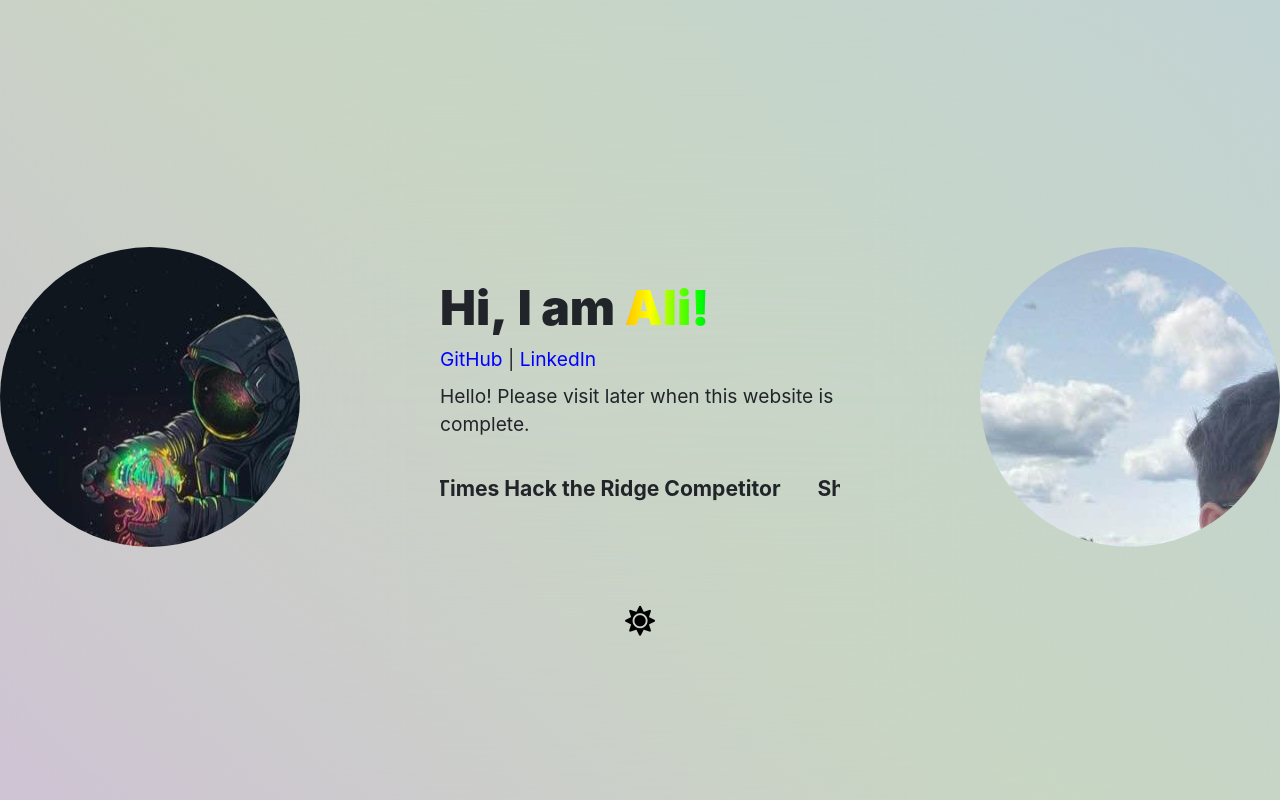
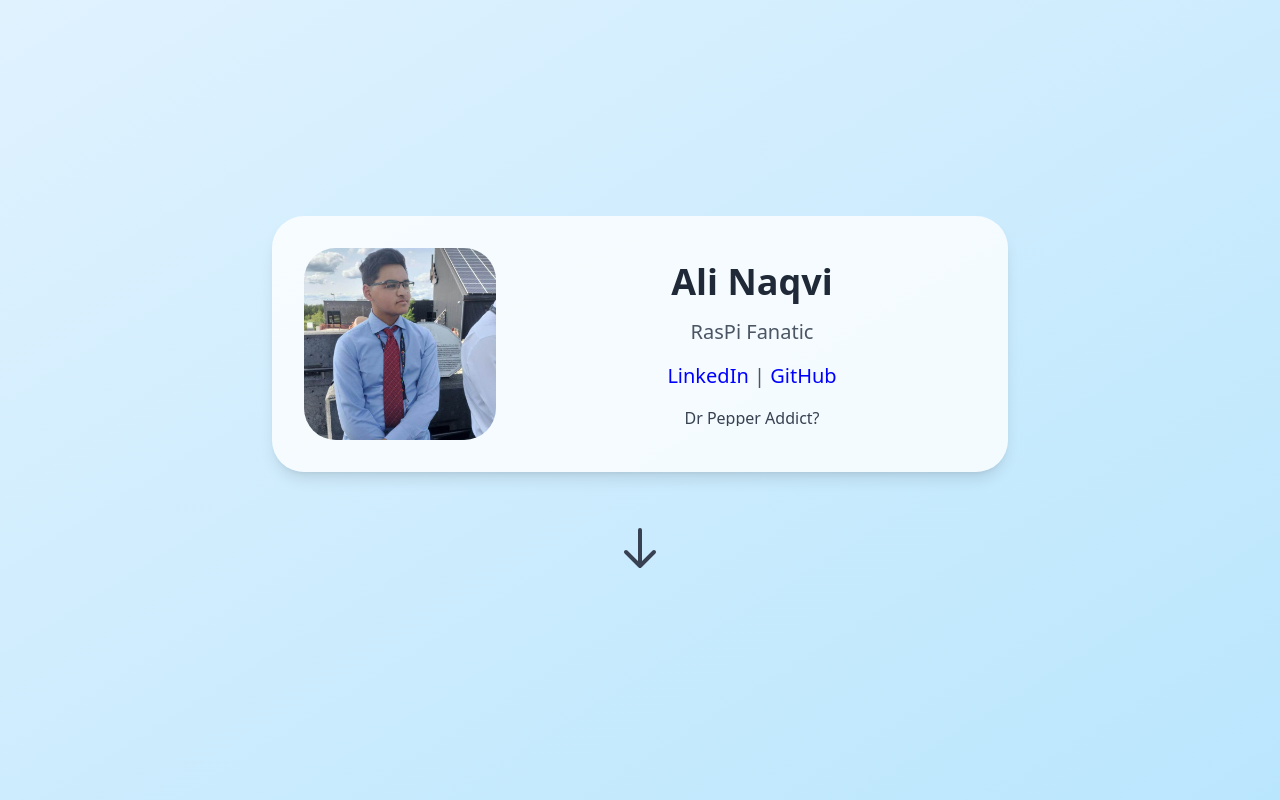
Before and after one commit to anaqvi02/anaqvi02.github.io, a plain HTML site: page index.html in a window 1280 px wide. Drawn offline with nearby package versions, Linux system fonts and the light colour scheme; a web font is replaced by a local one.

Commit message:
Looks nice?
???

```diff
--- a/index.html
+++ b/index.html
@@ -3,137 +3,90 @@
 <head>
     <meta charset="UTF-8">
     <meta name="viewport" content="width=device-width, initial-scale=1.0">
-    <meta name="description" content="Ali's Stuff">
-    <title>Ali's Bio</title>
-    <link href="style.css" rel="stylesheet">
-    <!-- Bootstrap CSS -->
-    <link href="https://stackpath.bootstrapcdn.com/bootstrap/4.5.2/css/bootstrap.min.css" rel="stylesheet">
-    <link rel="stylesheet" href="https://cdnjs.cloudflare.com/ajax/libs/font-awesome/5.15.3/css/all.min.css">
-    <!-- Custom CSS -->
-    <link rel="apple-touch-icon" sizes="180x180" href="Static/apple-touch-icon.png">
-    <link rel="icon" type="image/png" sizes="32x32" href="Static/favicon-32x32.png">
-    <link rel="icon" type="image/png" sizes="16x16" href="Static/favicon-16x16.png">
-    <link rel="manifest" href="site.webmanifest">
-
-    <link href="https://fonts.cdnfonts.com/css/sf-pro-display" rel="stylesheet">
+    <title>Ali Naqvi's Landing Page</title>
+    <script src="https://cdn.tailwindcss.com"></script>
+    <script>
+        tailwind.config = {
+            theme: {
+                extend: {
+                    colors: {
+                        'gradient-start': '#e0f2fe',
+                        'gradient-end': '#bae6fd',
+                    },
+                },
+            },
+        }
+    </script>
+    <style>
+        .carousel-container {
+            position: relative;
+            height: 20px; /* Adjust based on your text size */
+            overflow: hidden;
+        }
+        .carousel-item {
+            position: absolute;
+            width: 100%;
+            opacity: 0;
+            transform: translateY(100%);
+            transition: transform 0.5s ease, opacity 0.5s ease;
+        }
+        .carousel-item.active {
+            opacity: 1;
+            transform: translateY(0);
+        }
+        .carousel-item.next {
+            transform: translateY(-100%);
+        }
+    </style>
 </head>
-<body>
-    <div class="animated-background"></div>
-    <div class="All">
-        <div id="blur"></div>
-        <div class="gradient-ellipse"></div>
-        <div class="row full-height">
-            <div class="col-12 col-md-10 offset-md-1 center-xy">
-                <div class="d-flex flex-column flex-md-row align-items-center">
-
-                    <div class="content-wrapper">
-
-                    <div id="profilePicWrapper">
-                        <img id="profilePic" class="squircle-img" src="pfp.jpg" onclick="changeImage()" alt="Profile Picture">
-                    </div>
-                </div>
-                    <div class="content-wrapper">
-                        <div class="flex-container">
-                            <h1 class="greeting fade-in-text d-none d-md-block"><strong>Hi,&nbsp;I&nbsp;am&nbsp;</strong></h1>
-                            <div class="typing-container d-none d-md-block">
-                                <h1>
-                                    <span id="typing" class="cursor"></span>
-                                </h1>
-                            </div>
-                            <h1 class="fade-in-text-m d-md-none">
-                                <strong>Hello!&nbsp;I&nbsp;am&nbsp;</strong><span class="rainbow">Ali!</span>
-                            </h1>
-                        </div>
-                        <p class="fade-in-text">
-                            <a href="https://github.com/anaqvi02" class="info-text" style="text-decoration: none; color: blue;">GitHub</a>
-                            <span> | </span>
-                            <a href="https://www.linkedin.com/in/ali-naqvi-4a6a95326/" class="info-text" style="text-decoration: none; color: blue;">LinkedIn</a>
-                        <br>
-                        </p>
-                        <p class="fade-in-text">Hello! Please visit later when this website is complete.</p>
-                        <br>
-                        <div class="carousel-container d-none d-lg-block">
-                            <div id="infoCarousel" class="carousel slide" data-ride="carousel">
-                                <div class="fade-in-text carousel-inner">
-                                    <div class="carousel-item active">
-                                        <p>2 Times Hack the Ridge Competitor</p>
-                                    </div>
-                                    <div class="carousel-item">
-                                        <p>Shad Laurentian Alum</p>
-                                    </div>
-                                    <div class="carousel-item">
-                                        <p>DECA Business Competition Provincial Qualifier</p>
-                                    </div>
-                                    <div class="carousel-item">
-                                        <p>Dr Pepper Enthusiast???</p>
-                                    </div>
-                                    <div class="carousel-item">
-                                        <p>Python and Web Dev Tutor</p>
-                                    </div>
-                                    <div class="carousel-item">
-                                        <p>Holy Member of The Fellowship</p>
-                                    </div>
-                                    <div class="carousel-item">
-                                        <p>Hardcore Android/Windows/Linux fan</p>
-                                    </div>
-                                </div>
-                            </div>
-                        </div>
-                        <div class="carousel-container-m d-lg-none">
-                            <div id="infoCarouselMobile" class="carousel slide" data-ride="carousel">
-                                <div class="fade-in-text carousel-inner">
-                                    <div class="carousel-item active">
-                                        <p>2 Times Hackathon Competitor</p>
-                                    </div>
-                                    <div class="carousel-item">
-                                        <p>Shad Alum</p>
-                                    </div>
-                                    <div class="carousel-item">
-                                        <p>DECA 2023 Provincial Qualifier</p>
-                                    </div>
-                                    <div class="carousel-item">
-                                        <p>Dr Pepper lover</p>
-                                    </div>
-                                    <div class="carousel-item">
-                                        <p>CS Tutor</p>
-                                    </div>
-                                    <div class="carousel-item">
-                                        <p>Apple fan</p>
-                                    </div>
-                                </div>
-                            </div>
-                            </div>
-                        </div>
-                        <div class="content-wrapper">
-                            <a href="Others.html" id="profilePicWrapper">
-                                <img id="profilePic" class="squircle-img" src="third-image.jpg" alt="Profile Picture">
-                            </a>
-                    </div>
-                    </div>
-                </div>
-                <div class="bottom-container">
-                    <div class="icon-button-container">
-                        <button id="darkModeButton" class="icon-button">
-                            <i class="fas fa-sun"></i>
-                            <i class="fas fa-moon"></i>
-                        </button>
-                    </div>
-                </div>
-                </div>
-                <div class="bottom-container-m">
-                    <div class="icon-button-container">
-                        <button id="darkModeButtonMobile" class="icon-button">
-                            <i class="fas fa-sun"></i>
-                            <i class="fas fa-moon"></i>
-                        </button>
-                    </div>
+<body class="min-h-screen bg-gradient-to-br from-gradient-start to-gradient-end flex flex-col items-center justify-center">
+    <main class="text-center w-full max-w-3xl px-4">
+        <div class="bg-white bg-opacity-80 p-8 rounded-[2rem] shadow-lg flex flex-col md:flex-row items-center space-y-6 md:space-y-0 md:space-x-8">
+            <div class="w-48 h-48 flex-shrink-0 overflow-hidden rounded-[2rem]">
+                <img src="mefr.jpg" alt="Your Name" class="w-full h-full object-cover">
+            </div>
+            <div class="flex-grow space-y-4 w-full md:w-auto">
+                <h1 class="text-4xl font-bold text-gray-800">Ali Naqvi</h1>
+                <p class="text-xl text-gray-600">RasPi Fanatic</p>
+                <p class="text-xl text-gray-600"><a href="https://www.linkedin.com/in/ali-naqvi-4a6a95326/" style="color:blue">LinkedIn</a> | <a href="https://github.com/anaqvi02" style="color:blue">GitHub</a></p>
+                <div id="carousel" class="carousel-container text-gray-700">
+                    <p class="carousel-item active">Shad Laurentian Alum</p>
+                    <p class="carousel-item">Dr Pepper Addict?</p>
+                    <p class="carousel-item">Web Developer & Designer</p>
+                    <p class="carousel-item">Text 4 is another example of varying length in the carousel.</p>
                 </div>
             </div>
         </div>
-    </div>
-    <!-- jQuery first, then Popper.js, then Bootstrap JS -->
-    <script src="https://code.jquery.com/jquery-3.5.1.slim.min.js"></script>
-    <script src="https://cdn.jsdelivr.net/npm/bootstrap@4.5.2/dist/js/bootstrap.bundle.min.js"></script>
-    <script src="script.js"></script>
+    </main>
+
+    <footer class="mt-16 animate-bounce">
+        <a href="others.html" aria-label="Go to next page">
+            <svg xmlns="http://www.w3.org/2000/svg" class="h-12 w-12 text-gray-700" fill="none" viewBox="0 0 24 24" stroke="currentColor">
+                <path stroke-linecap="round" stroke-linejoin="round" stroke-width="2" d="M19 14l-7 7m0 0l-7-7m7 7V3" />
+            </svg>
+        </a>
+    </footer>
+
+    <script>
+        const carousel = document.getElementById('carousel');
+        const items = carousel.getElementsByClassName('carousel-item');
+        let currentIndex = 0;
+
+        function rotateCarousel() {
+            const currentItem = items[currentIndex];
+            const nextIndex = (currentIndex + 1) % items.length;
+            const nextItem = items[nextIndex];
+
+            currentItem.classList.remove('active');
+            currentItem.classList.add('next');
+            nextItem.classList.add('active');
+
+            setTimeout(() => {
+                currentItem.classList.remove('next');
+                currentIndex = nextIndex;
+            }, 500); // This should match the transition duration in CSS
+        }
+        setInterval(rotateCarousel, 4000);
+    </script>
 </body>
 </html>
```
Also changed, not shown: others.html (+18 -4 lines), mefr.jpg (added), 1 other file.
